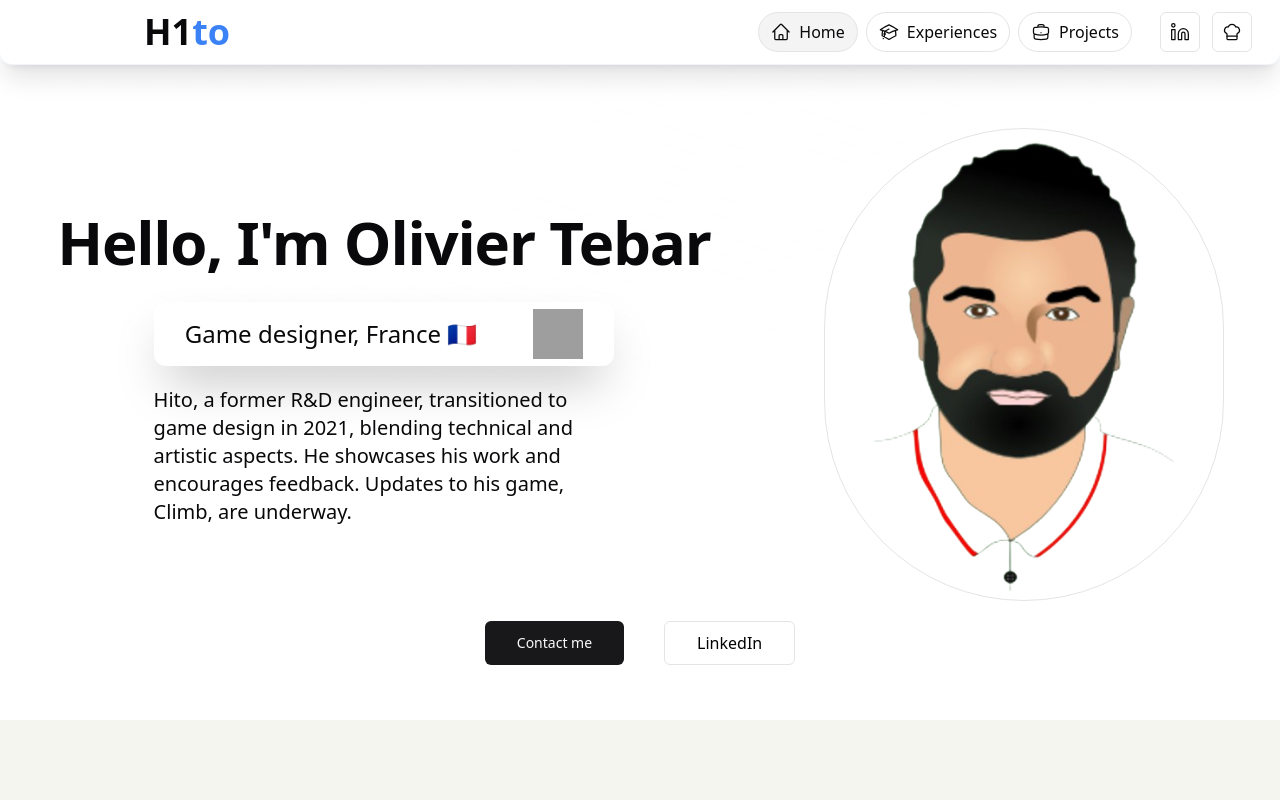
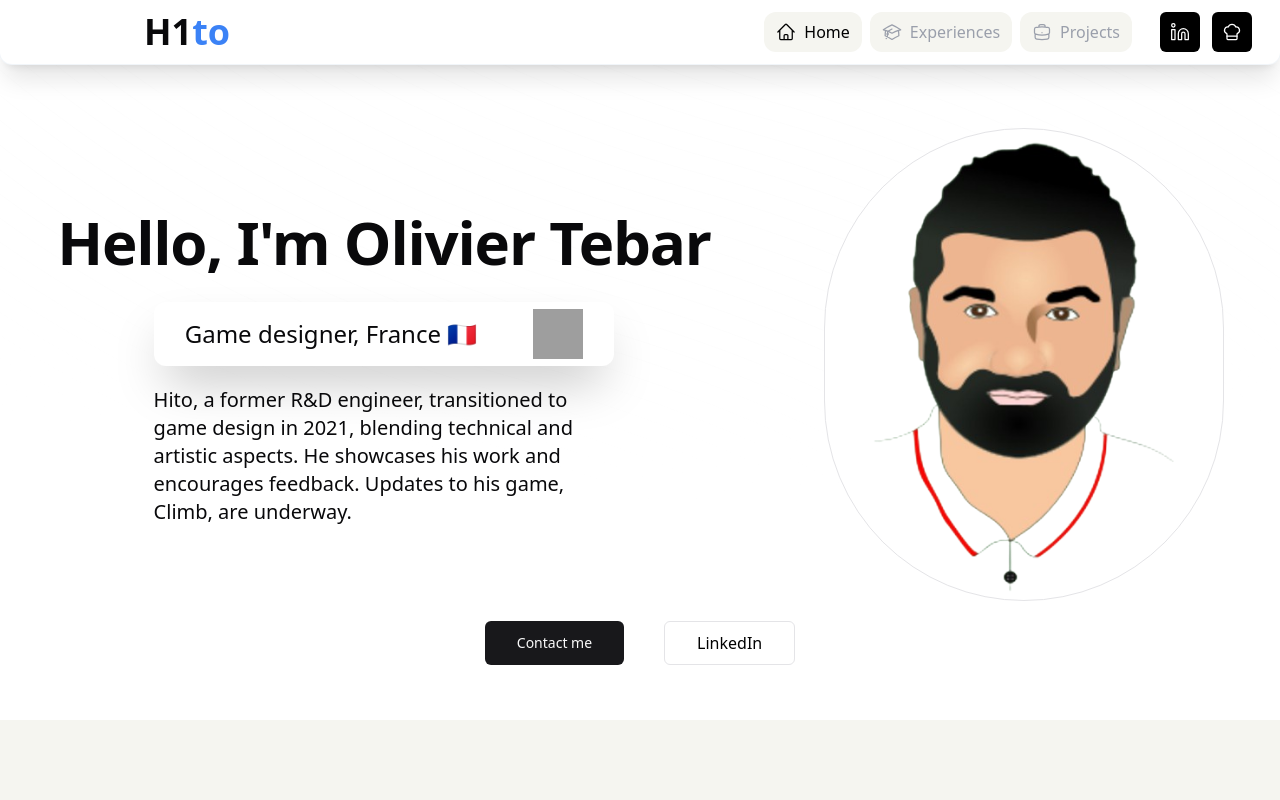
Before and after one commit to Matsuel/olivier, a Next.js app: page / in a window 1280 px wide. Shown: the top 800 px of the page. Built offline with nearby package versions, Linux system fonts and the light colour scheme; grey boxes are pictures that could not be loaded.

Commit message:
change navbar buttons style

```diff
--- a/src/components/Navbar.tsx
+++ b/src/components/Navbar.tsx
@@ -74,11 +74,10 @@ const Navbar = () => {
                     <div className="flex flex-row gap-2 rounded-3xl px-5">
                         {navLinks.map((link) => {
                             return (
-                                <Link key={link.name} href={link.link} passHref onClick={() => setActiveLink(link.name)} className={`flex flex-row items-center w-auto px-3 h-10 text-base font-medium gap-2 rounded-3xl hover:bg-accent border-border border-1 ${activeLink === link.name && "bg-accent"}`}>
+                                <Link key={link.name} href={link.link} passHref onClick={() => setActiveLink(link.name)} className={`flex flex-row bg-[#f5f5f0] items-center w-auto px-3 h-10 text-[#9a9fab] font-medium gap-2 rounded-xl hover:text-black ${activeLink === link.name && "text-black"}`}>
                                     <div className='w-5 h-5'>
                                         {link.icon}
                                     </div>
-
                                     {link.name}
                                 </Link>
                             )
@@ -88,7 +87,7 @@ const Navbar = () => {
                         {SocialLinks.map((link) => {
                             return (
                                 <Link key={link.link} href={link.link} passHref target='_blank'>
-                                    <Button variant='outline' size='icon' className='border-border border-1'>
+                                    <Button variant='outline' size='icon' className='bg-black text-white hover:bg-[#f5f5f0]'>
                                         {link.icon}
                                     </Button>
                                 </Link>
```
